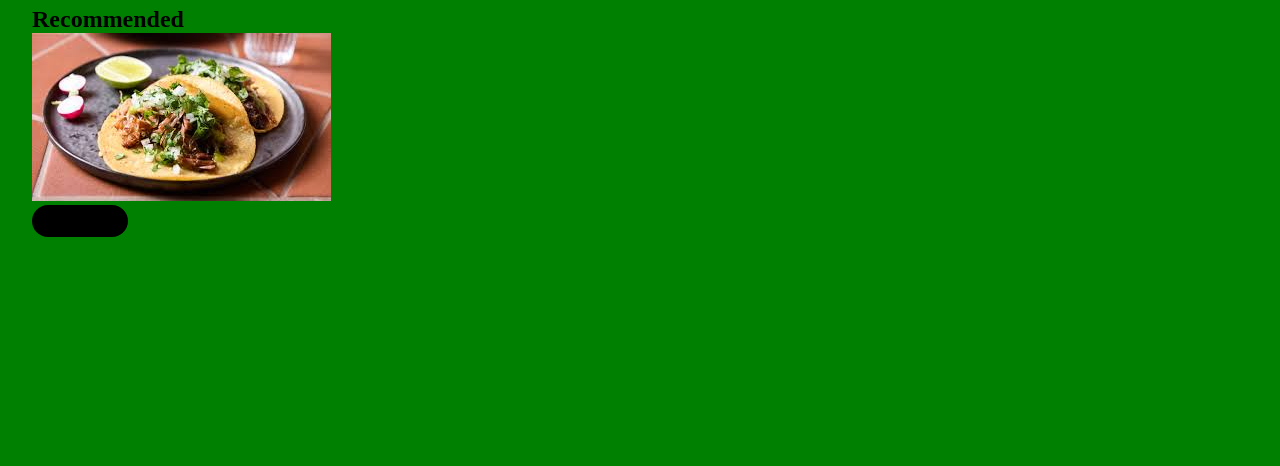
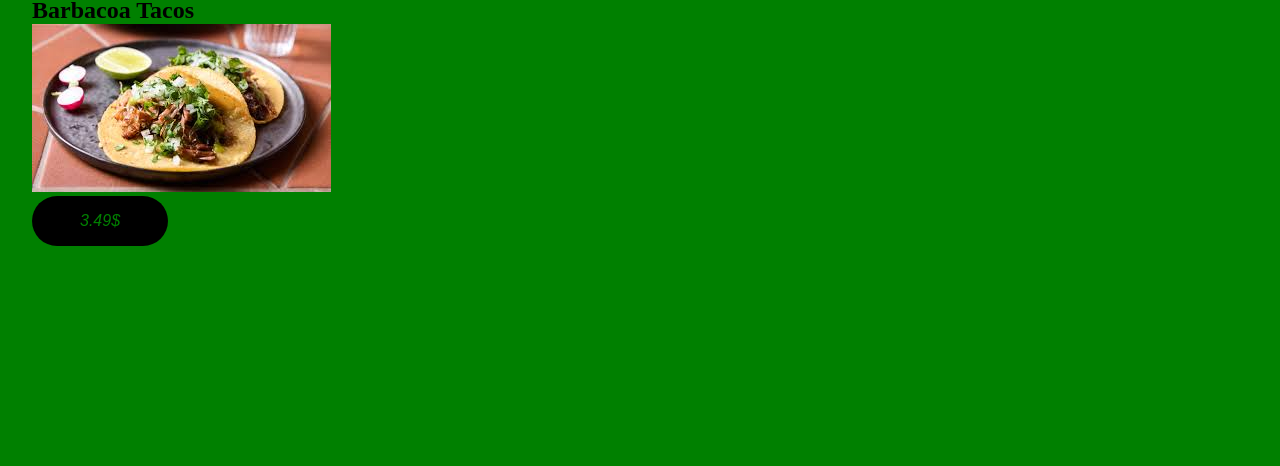
Before and after one commit to gerr96/capstone-tacosmyguey-site, a plain HTML site: page MENU/index.html in a window 1280 px wide. Shown: the part 374-840 px from the top of the page. Drawn offline with Linux system fonts and the light colour scheme.

Commit message:
some updates

```diff
--- a/MENU/index.html
+++ b/MENU/index.html
@@ -25,14 +25,14 @@
             <div class="column-left">
                 <h1>Enjoy our delicious Tacos</h1>
         <div class="Tacos">
-            <h2>Recommended</h2>
+            <h2>Barbacoa Tacos</h2>
             <div class="row">
                 <div class="col-md-3">
                     <div class="product-top">
                     <img src="../images/tacos.jpg">
                         <div class="overlay">
                             <button type="button" class="btn btn-secondaty"
-                            tittle="Add to Cart"><i class="fa fa-shoping"</i></button>
+                            tittle="Add to Cart"><i class="fa fa-shoping"</i>3.49$</button>
                         </div>
                     </div>
                     <div class="product-bottom text-center">
```
Also changed, not shown: INFORMATION/index.html (+1 -1 lines).
